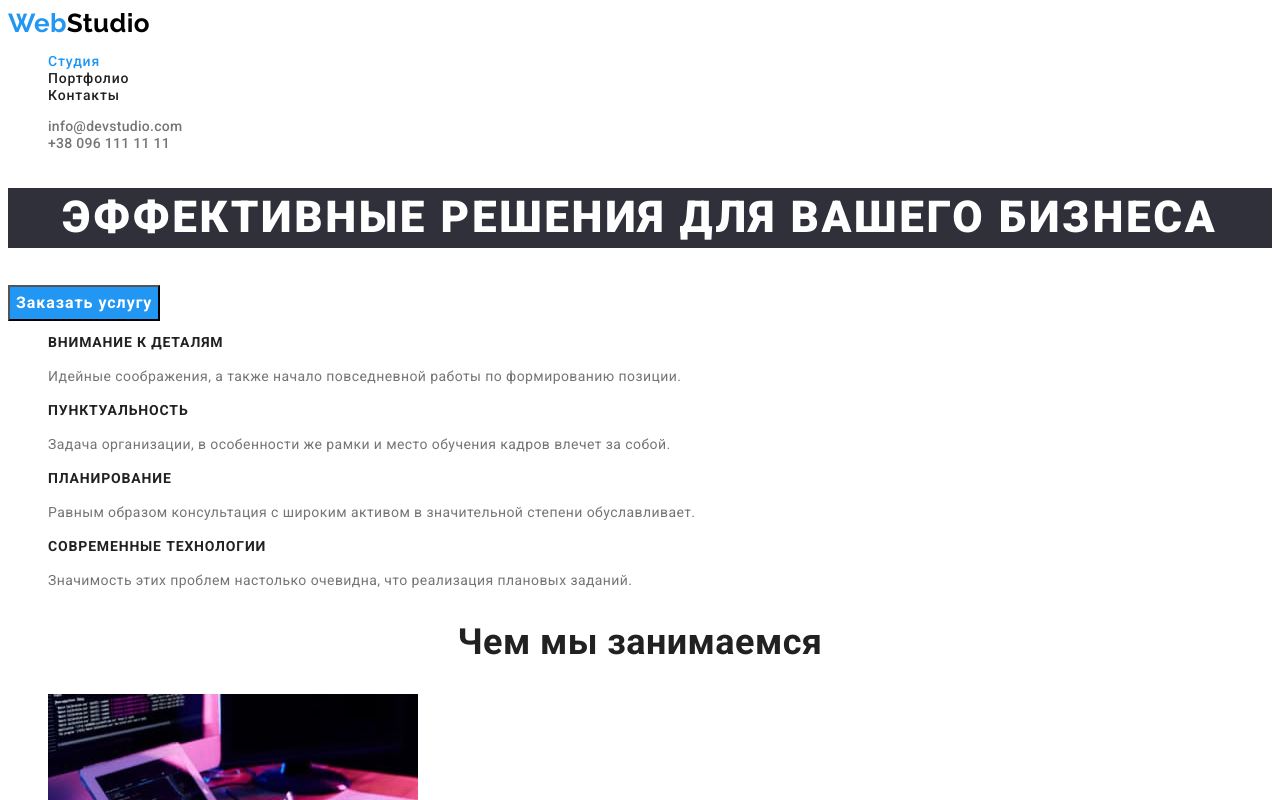
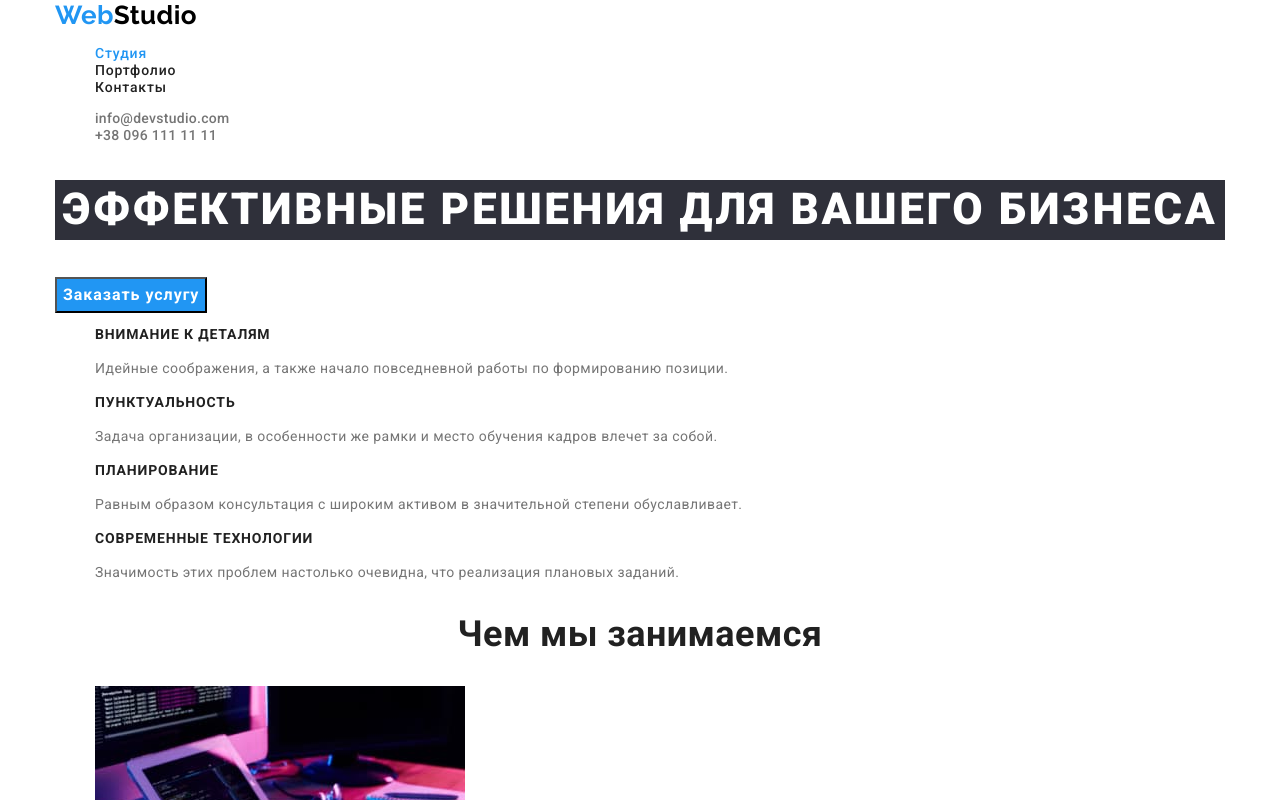
Before and after one commit to IrynaKniazieva/goit-markup-hw-03, a plain HTML site: page index.html in a window 1280 px wide. Shown: the top 800 px of the page. Drawn offline with nearby package versions, Linux system fonts and the light colour scheme.

Commit message:
modern normalize

```diff
--- a/css/styles.css
+++ b/css/styles.css
@@ -8,7 +8,7 @@
     --bkg-dark-color: #2F303A;
 }
 
-.page {
+body {
 
     color: var(--primary-text-color);
     font-size: 14px;
@@ -18,6 +18,17 @@
 
 ul {
     list-style: none;
+}
+
+.container {
+    width: 1200px;
+
+    padding-left: 15px;
+    padding-right: 15px;
+
+    margin-left: auto;
+    margin-right: auto;
+
 }
 
 /* header */
--- a/index.html
+++ b/index.html
@@ -8,11 +8,13 @@
     <link rel="preconnect" href="https://fonts.googleapis.com">
     <link rel="preconnect" href="https://fonts.gstatic.com" crossorigin>
     <link href="https://fonts.googleapis.com/css2?family=Raleway:wght@700&family=Roboto:wght@400;500;700;900&display=swap" rel="stylesheet">
+    <link rel="stylesheet" href="https://cdnjs.cloudflare.com/ajax/libs/modern-normalize/1.1.0/modern-normalize.min.css" integrity="sha512-wpPYUAdjBVSE4KJnH1VR1HeZfpl1ub8YT/NKx4PuQ5NmX2tKuGu6U/JRp5y+Y8XG2tV+wKQpNHVUX03MfMFn9Q==" crossorigin="anonymous" referrerpolicy="no-referrer" />
     <link rel="stylesheet" href="./css/styles.css">
 
 </head>
-<body class="page">
+<body>
     <header class="header">
+        <div class="container">
             <nav class="navigation">
                 <a class="logo" href="./index.html"> <span class="special ">Web</span>Studio</a>
                 <ul class="navigation-list">
@@ -27,16 +29,21 @@
                 <li><a href="tel:+380961111111" class="link">+38 096 111 11 11</a></li>
             </ul>
 
+        </div>
+
     </header>
     <main>
         <!--Эффективные решения для вашего бизнеса-->
             <section class="hero">
+                <div class="container">
                     <h1 class="hero-title">Эффективные решения для вашего бизнеса</h1>
                 <button type="button" class="button">Заказать услугу</button>
+                </div>
             </section>
 
          <!--Особенности-->
         <section class="section">
+            <div class="container">
                 <h2 class="visually-hidden">Особенности</h2>
             <ul class="feature-list">
                 <li>
@@ -57,10 +64,12 @@
                 </li>
 
             </ul>
+            </div>
         </section>
 
         <!--Чем мы занимаемся-->
         <section class="section">
+            <div class="container">
                 <h2 class="section-title">Чем мы занимаемся</h2>
             <ul>
                 <li>
@@ -79,10 +88,12 @@
                     </a>
                 </li>
             </ul>
+            </div>
         </section>
 
         <!--Наша команда-->
         <section class="section-team">
+            <div class="container">
                 <h2 class="section-title">Наша команда</h2>
             <ul class="team-list">
                 <li><img src="./images/img1.jpg" alt="фото Игорь Демьяненко" width="270">
@@ -109,6 +120,7 @@
                     <p class="desc" lang="en">UI Designer</p>
                 </li>
             </ul>
+            </div>
 
         </section>
 
@@ -116,7 +128,7 @@
     </main>
 
     <footer>
-        <div class="footer">
+        <div class="container footer">
          <a class="logo" href="./index.html"><span class="special ">Web</span>Studio</a>
 
          <address class="address">
```
Also changed, not shown: portfolio.html (+6 -1 lines). Lines whose indentation alone changed are shown as unchanged.
